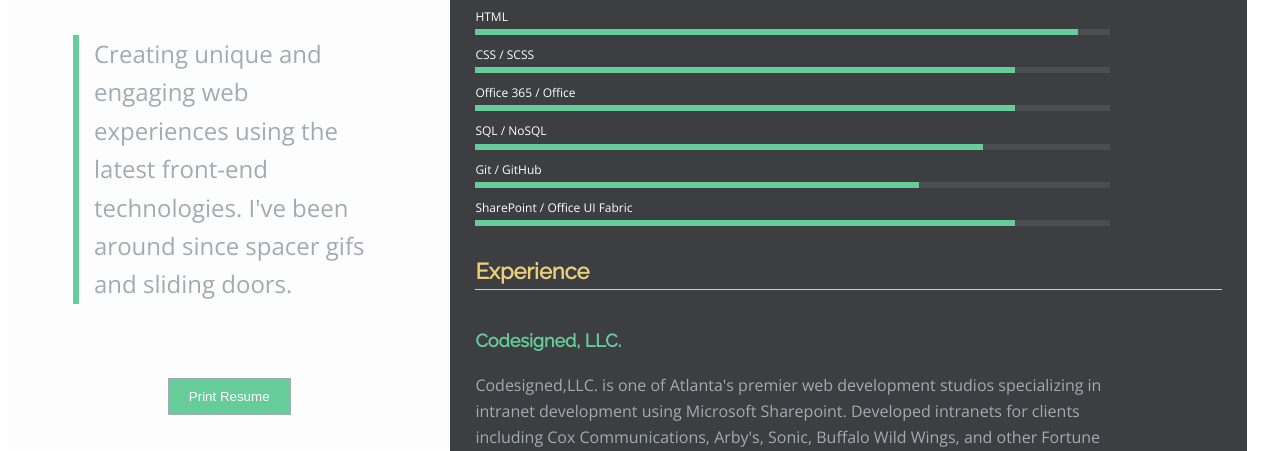
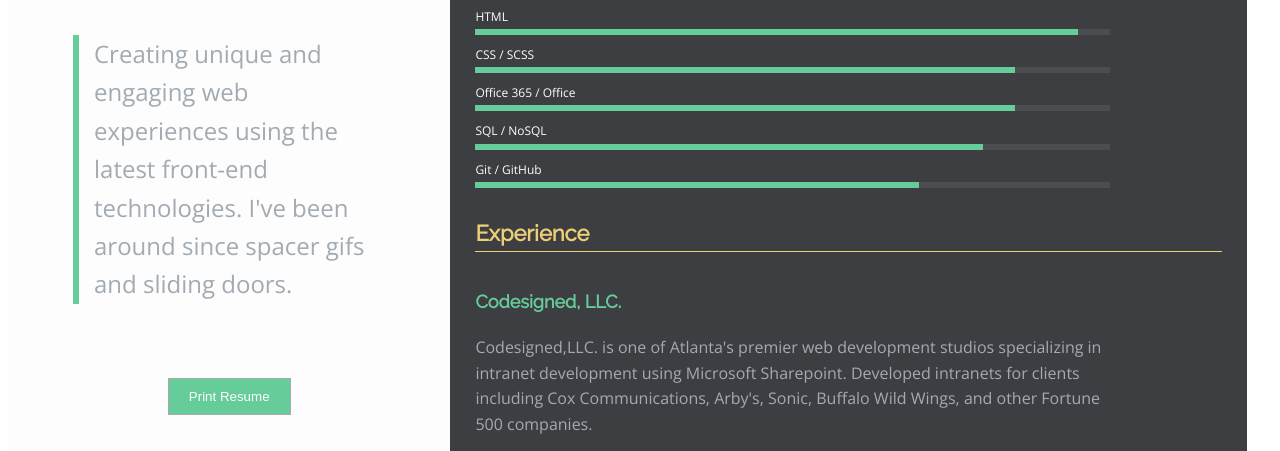
Before and after one commit to garystorey/garystorey.github.io, a website: page index.html in a window 1280 px wide. Shown: the part 328-779 px from the top of the page. Drawn offline with nearby package versions, Linux system fonts and the light colour scheme.

Commit message:
and again

```diff
--- a/index.html
+++ b/index.html
@@ -70,7 +70,6 @@
           <li data-percent="80" class="skill-percentage">Office 365 / Office <span class="print-skill-line"></span></li>
           <li data-percent="85" class="skill-percentage">SQL / NoSQL <span class="print-skill-line"></span></li>
           <li data-percent="70" class="skill-percentage">Git / GitHub <span class="print-skill-line"></span></li>
-          <li data-percent="85" class="skill-percentage">SharePoint / Office UI Fabric <span class="print-skill-line"></span></li>
         </ul>
         </p>
         <h2>Experience</h2>
```
